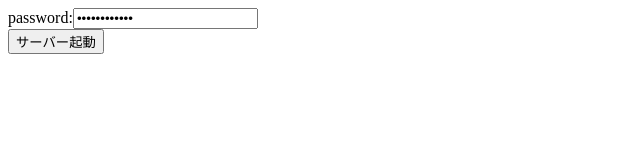
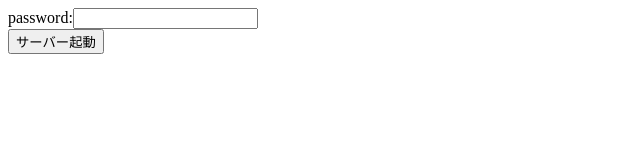
Before and after one commit to nepudding/nepudding.github.io, a plain HTML site: page index.html in a window 1280 px wide. Shown: the full height of the page, 0-640 px from the left. Drawn offline with Linux system fonts and the light colour scheme.

```diff
--- a/index.html
+++ b/index.html
@@ -10,7 +10,7 @@
 <body>
 
 <form action='https://exduyuj4szcv4qbnwxng3qyusi0dtmkt.lambda-url.ap-northeast-1.on.aws/' method="post" class="button_solid">
-    password:<input type="password" name="passwd" value="nA2JMys9g79P"><br>
+    password:<input type="password" name="passwd" value=""><br>
     <input type="submit" value="サーバー起動">
 </form>
 </body>
```
